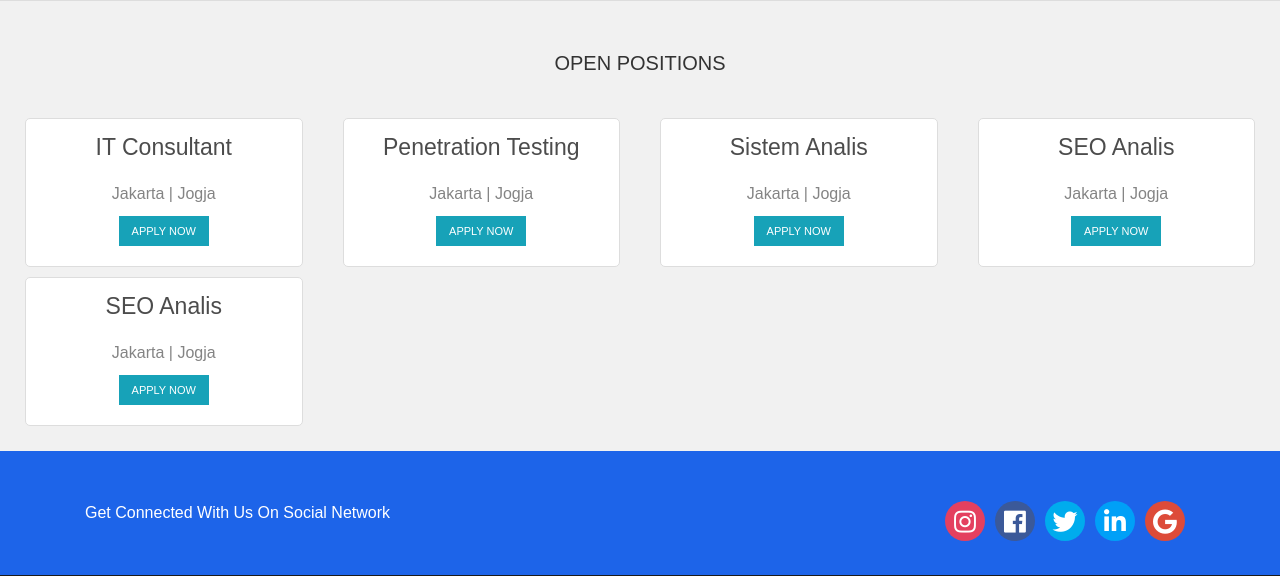
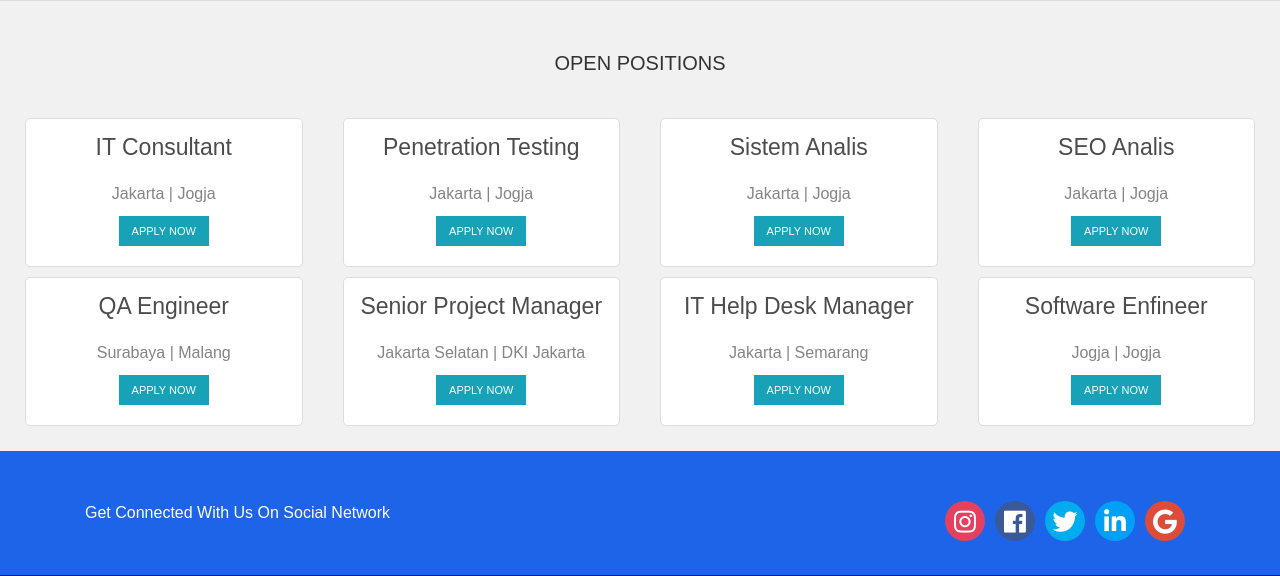
Before and after one commit to q-in-q/web-programing, a PHP site: page /our-team.php in a window 1280 px wide. Shown: the part 1585-2161 px from the top of the page. Run offline with PHP 8.4, Linux system fonts and the light colour scheme; style sheets or scripts are compiled from the project's sources; some libraries are stand-ins or nearby versions.

Commit message:
Update Our-Team

```diff
--- a/our-team.php
+++ b/our-team.php
@@ -155,10 +155,52 @@ include("jumbotron.php");
                     <div class="col-md-3 col-sm-3 col-xs-12 card-main-section">
                         <div class="row card-part">
                             <div class="col-md-12 col-sm-12 col-xs-12 card-title">
-                                <h4>SEO Analis</h4>
+                                <h4>QA Engineer</h4>
                             </div>
                             <div class="col-md-12 col-sm-12 col-xs-12 card-description">
-                                <p>Jakarta | Jogja
+                                <p>Surabaya | Malang
+                                </p>
+                            </div>
+                            <div class="col-md-12 col-sm-12 col-xs-12 card-cart">
+                                <a href="#" class="btn btn-info">APPLY NOW</a>
+                            </div>
+                        </div>
+                    </div>
+                    <div class="col-md-3 col-sm-3 col-xs-12 card-main-section">
+                        <div class="row card-part">
+                            <div class="col-md-12 col-sm-12 col-xs-12 card-title">
+                                <h4>Senior Project Manager</h4>
+                            </div>
+                            <div class="col-md-12 col-sm-12 col-xs-12 card-description">
+                                <p>Jakarta Selatan | DKI Jakarta
+                                </p>
+                            </div>
+                            <div class="col-md-12 col-sm-12 col-xs-12 card-cart">
+                                <a href="#" class="btn btn-info">APPLY NOW</a>
+                            </div>
+                        </div>
+                    </div>
+                    <div class="col-md-3 col-sm-3 col-xs-12 card-main-section">
+                        <div class="row card-part">
+                            <div class="col-md-12 col-sm-12 col-xs-12 card-title">
+                                <h4>IT Help Desk Manager</h4>
+                            </div>
+                            <div class="col-md-12 col-sm-12 col-xs-12 card-description">
+                                <p>Jakarta | Semarang
+                                </p>
+                            </div>
+                            <div class="col-md-12 col-sm-12 col-xs-12 card-cart">
+                                <a href="#" class="btn btn-info">APPLY NOW</a>
+                            </div>
+                        </div>
+                    </div>
+                    <div class="col-md-3 col-sm-3 col-xs-12 card-main-section">
+                        <div class="row card-part">
+                            <div class="col-md-12 col-sm-12 col-xs-12 card-title">
+                                <h4>Software Enfineer</h4>
+                            </div>
+                            <div class="col-md-12 col-sm-12 col-xs-12 card-description">
+                                <p>Jogja | Jogja
                                 </p>
                             </div>
                             <div class="col-md-12 col-sm-12 col-xs-12 card-cart">
```
